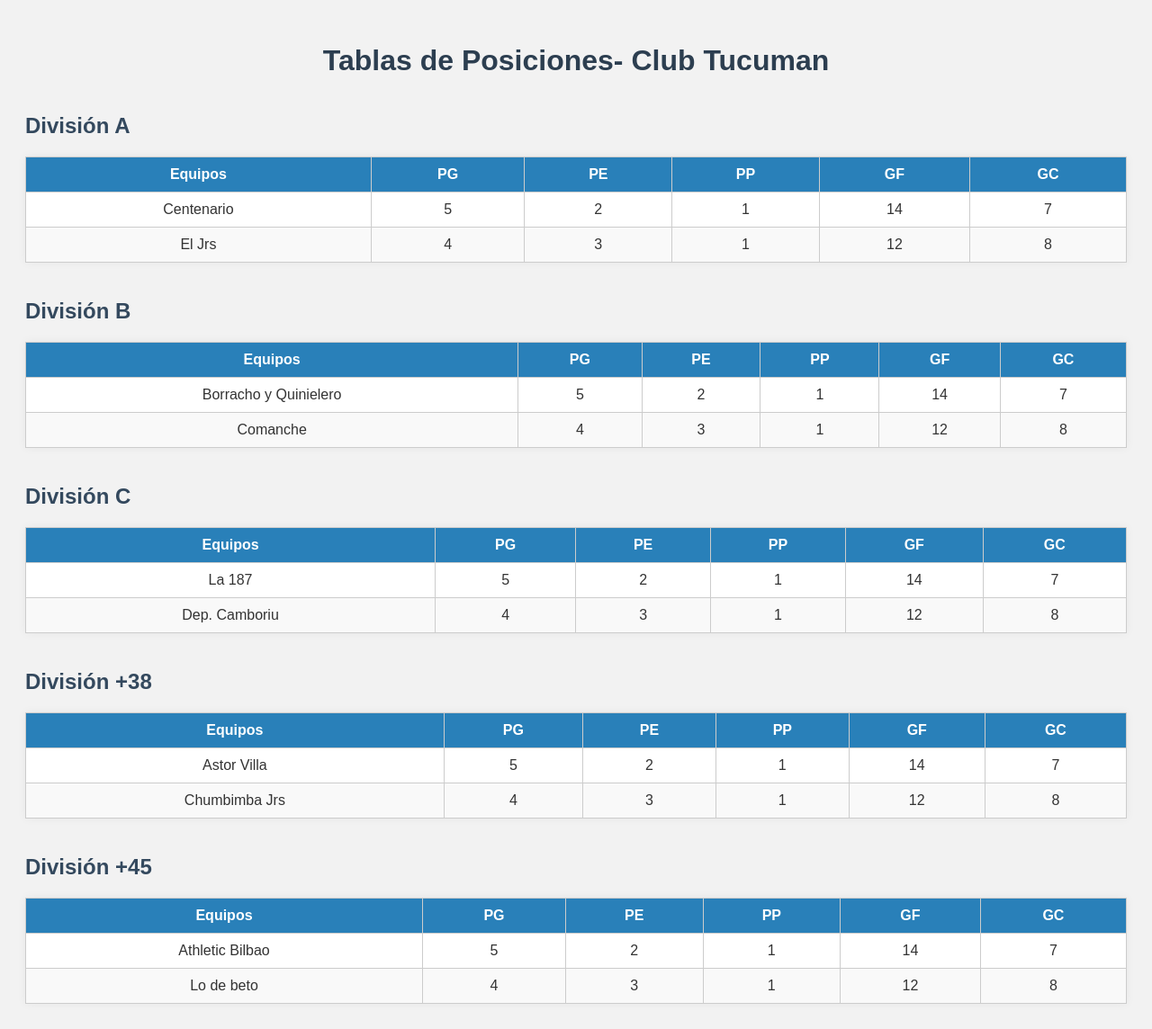
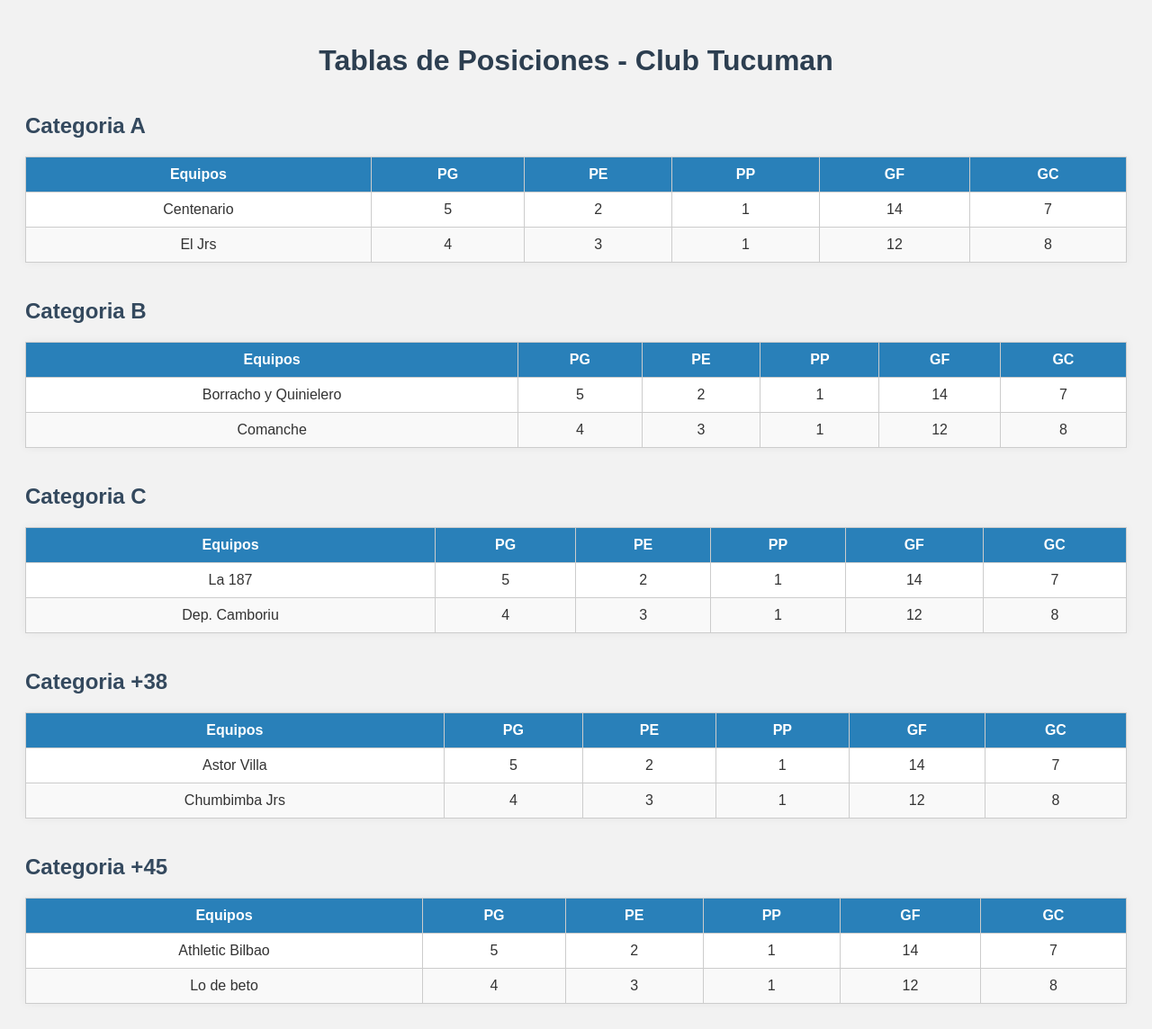
Before and after one commit to Ignacio310731/tabla-futbol, a plain HTML site: page index.html in a window 1280 px wide. Shown: the whole page at 90% size. Drawn offline with Linux system fonts and the light colour scheme.

Commit message:
Add files via upload

```diff
--- a/index.html
+++ b/index.html
@@ -7,10 +7,10 @@
   <link rel="stylesheet" href="style.css">
 </head>
 <body>
-  <h1>Tablas de Posiciones- Club Tucuman</h1>
+  <h1>Tablas de Posiciones - Club Tucuman</h1>
 
   <section>
-    <h2>División A</h2>
+    <h2>Categoria A</h2>
     <table>
       <thead>
         <tr><th>Equipos</th><th>PG</th><th>PE</th><th>PP</th><th>GF</th><th>GC</th></tr>
@@ -21,7 +21,7 @@
       </tbody>
     </table>
   </section>
-        <h2>División B</h2>
+        <h2>Categoria B</h2>
     <table>
       <thead>
         <tr><th>Equipos</th><th>PG</th><th>PE</th><th>PP</th><th>GF</th><th>GC</th></tr>
@@ -32,7 +32,7 @@
       </tbody>
     </table>
   </section>
-        <h2>División C</h2>
+        <h2>Categoria C</h2>
     <table>
       <thead>
         <tr><th>Equipos</th><th>PG</th><th>PE</th><th>PP</th><th>GF</th><th>GC</th></tr>
@@ -43,7 +43,7 @@
       </tbody>
     </table>
   </section>
-        <h2>División +38</h2>
+        <h2>Categoria +38</h2>
     <table>
       <thead>
         <tr><th>Equipos</th><th>PG</th><th>PE</th><th>PP</th><th>GF</th><th>GC</th></tr>
@@ -54,7 +54,7 @@
       </tbody>
     </table>
       </section>
-        <h2>División +45</h2>
+        <h2>Categoria +45</h2>
     <table>
       <thead>
         <tr><th>Equipos</th><th>PG</th><th>PE</th><th>PP</th><th>GF</th><th>GC</th></tr>
```
